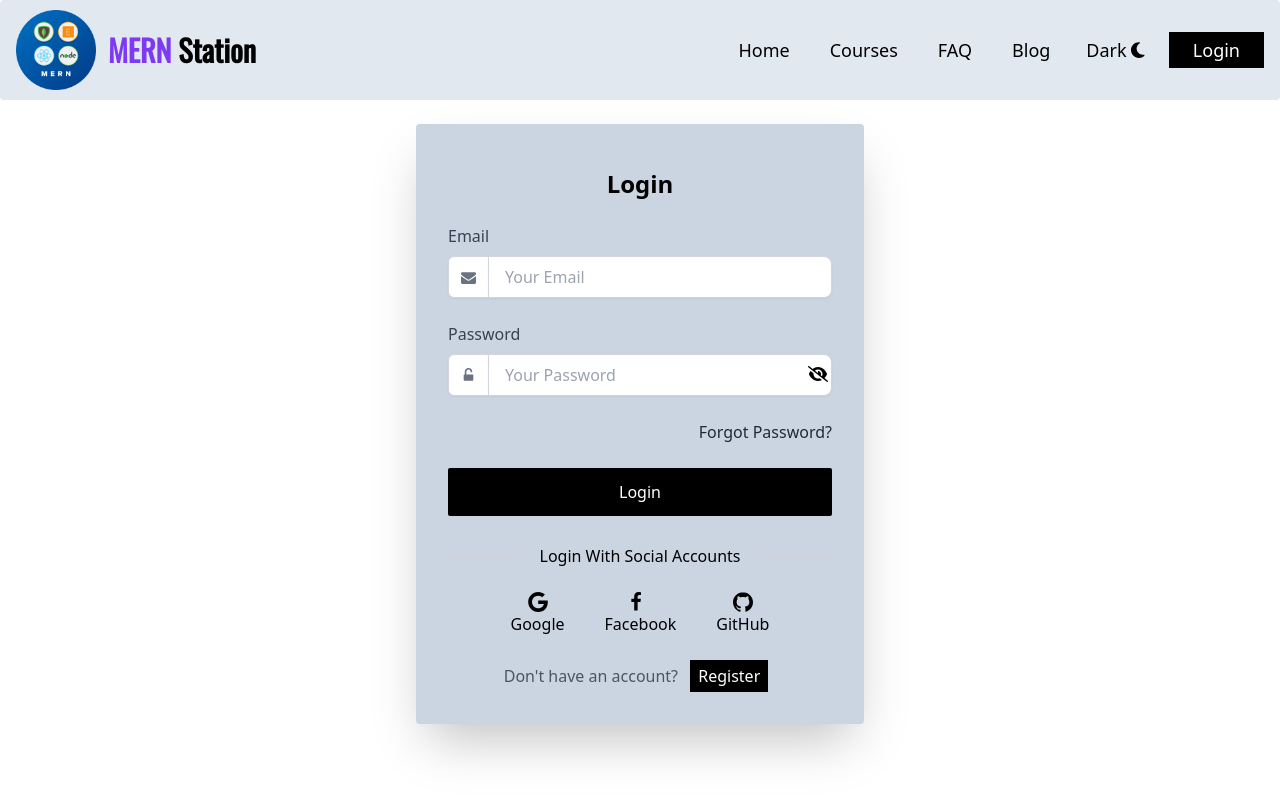
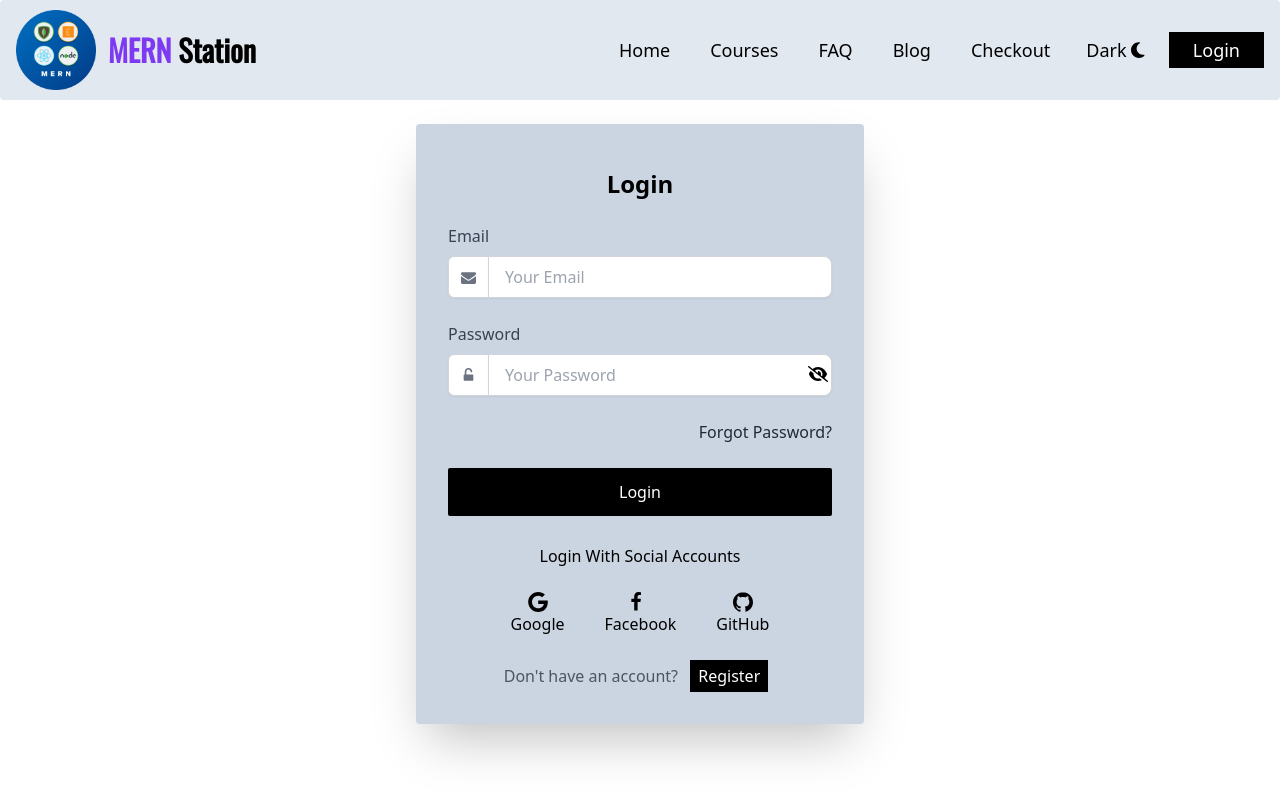
Before and after one commit to anowarzz/mern-station-client, a React (Create React App) app: page /login in a window 1280 px wide. Built offline with nearby package versions, Linux system fonts and the light colour scheme; no server answers.

Commit message:
login redirect solved

```diff
--- a/src/Contexts/AuthProvider/AuthProvider.js
+++ b/src/Contexts/AuthProvider/AuthProvider.js
@@ -22,7 +22,7 @@
    const unSubscribe = onAuthStateChanged(auth, currentUser => {
     console.log("current user inside the state change", user);
     setUser(currentUser)
-    setLoading(true);
+    setLoading(false);
    })
    return () => unSubscribe();
 }, [])
@@ -32,11 +32,13 @@
 
 const createNewUser = (email, password) =>{
     setLoading(true);
+
     return createUserWithEmailAndPassword(auth, email, password)
 }
 
 const logIn = (email, password) => {
     setLoading(true);
+
     return signInWithEmailAndPassword(auth, email, password);
   };
 
--- a/src/Routes/PrivateRoutes/PrivateRoutes.js
+++ b/src/Routes/PrivateRoutes/PrivateRoutes.js
@@ -7,22 +7,28 @@
 
 const {user, loading} = useContext(AuthContext)
 
-
 const location = useLocation();
 
+console.log(loading);
+
 if(loading){
+return <div class="text-center">
     <div role="status">
-    <svg class="inline mr-2 w-8 h-8 text-gray-200 animate-spin dark:text-gray-600 fill-green-500" viewBox="0 0 100 101" fill="none" xmlns="http://www.w3.org/2000/svg">
-        <path d="M100 50.5908C100 78.2051 77.6142 100.591 50 100.591C22.3858 100.591 0 78.2051 0 50.5908C0 22.9766 22.3858 0.59082 50 0.59082C77.6142 0.59082 100 22.9766 100 50.5908ZM9.08144 50.5908C9.08144 73.1895 27.4013 91.5094 50 91.5094C72.5987 91.5094 90.9186 73.1895 90.9186 50.5908C90.9186 27.9921 72.5987 9.67226 50 9.67226C27.4013 9.67226 9.08144 27.9921 9.08144 50.5908Z" fill="currentColor"/>
-        <path d="M93.9676 39.0409C96.393 38.4038 97.8624 35.9116 97.0079 33.5539C95.2932 28.8227 92.871 24.3692 89.8167 20.348C85.8452 15.1192 80.8826 10.7238 75.2124 7.41289C69.5422 4.10194 63.2754 1.94025 56.7698 1.05124C51.7666 0.367541 46.6976 0.446843 41.7345 1.27873C39.2613 1.69328 37.813 4.19778 38.4501 6.62326C39.0873 9.04874 41.5694 10.4717 44.0505 10.1071C47.8511 9.54855 51.7191 9.52689 55.5402 10.0491C60.8642 10.7766 65.9928 12.5457 70.6331 15.2552C75.2735 17.9648 79.3347 21.5619 82.5849 25.841C84.9175 28.9121 86.7997 32.2913 88.1811 35.8758C89.083 38.2158 91.5421 39.6781 93.9676 39.0409Z" fill="currentFill"/>
-    </svg>
-    <span class="sr-only">Loading...</span>
+        <svg class="inline mr-2 w-8 h-8 text-gray-200 animate-spin dark:text-gray-600 fill-blue-600" viewBox="0 0 100 101" fill="none" xmlns="http://www.w3.org/2000/svg">
+            <path d="M100 50.5908C100 78.2051 77.6142 100.591 50 100.591C22.3858 100.591 0 78.2051 0 50.5908C0 22.9766 22.3858 0.59082 50 0.59082C77.6142 0.59082 100 22.9766 100 50.5908ZM9.08144 50.5908C9.08144 73.1895 27.4013 91.5094 50 91.5094C72.5987 91.5094 90.9186 73.1895 90.9186 50.5908C90.9186 27.9921 72.5987 9.67226 50 9.67226C27.4013 9.67226 9.08144 27.9921 9.08144 50.5908Z" fill="currentColor"></path>
+            <path d="M93.9676 39.0409C96.393 38.4038 97.8624 35.9116 97.0079 33.5539C95.2932 28.8227 92.871 24.3692 89.8167 20.348C85.8452 15.1192 80.8826 10.7238 75.2124 7.41289C69.5422 4.10194 63.2754 1.94025 56.7698 1.05124C51.7666 0.367541 46.6976 0.446843 41.7345 1.27873C39.2613 1.69328 37.813 4.19778 38.4501 6.62326C39.0873 9.04874 41.5694 10.4717 44.0505 10.1071C47.8511 9.54855 51.7191 9.52689 55.5402 10.0491C60.8642 10.7766 65.9928 12.5457 70.6331 15.2552C75.2735 17.9648 79.3347 21.5619 82.5849 25.841C84.9175 28.9121 86.7997 32.2913 88.1811 35.8758C89.083 38.2158 91.5421 39.6781 93.9676 39.0409Z" fill="currentFill"></path>
+        </svg>
+        <span class="sr-only">Loading...</span>
+    </div>
 </div>
+
+
+
 }
 
 
 if(!user){
-    return <Navigate to='/login' state={{from : location}} replace />
+    return <Navigate to='/login' state={{from:location}} replace/>
 }
 return children
 
--- a/src/components/Shared/Header/Header.js
+++ b/src/components/Shared/Header/Header.js
@@ -11,7 +11,7 @@
 
 const Header = () => {
   const { user, logOut } = useContext(AuthContext);
-  console.log(user?.photoURL);
+
 
   const [dark, setDark] = useState(false);
 
@@ -68,18 +68,27 @@
               className={({ isActive }) =>
                 isActive ? "text-lg py-1 px-3 text-blue-500 hover:bg-blue-500 hover:text-black " : "text-lg py-1 hover:bg-blue-500 px-3"
               }
-              to="faq"
+              to="/faq"
             >
               FAQ
             </NavLink>
 
             <NavLink
-              to="blog"
+              to="/blog"
               className={({ isActive }) =>
                 isActive ? "text-lg py-1 px-3 text-blue-500 hover:bg-blue-500 hover:text-black" : "text-lg py-1 hover:bg-blue-500 px-3"
               }
             >
               Blog
+            </NavLink>
+
+            <NavLink
+              to="/checkout"
+              className={({ isActive }) =>
+                isActive ? "text-lg py-1 px-3 text-blue-500 hover:bg-blue-500 hover:text-black" : "text-lg py-1 hover:bg-blue-500 px-3"
+              }
+            >
+              Checkout
             </NavLink>
 
             <NavLink
```
Also changed, not shown: src/components/Pages/Login/Login.js (+5 -6 lines).
